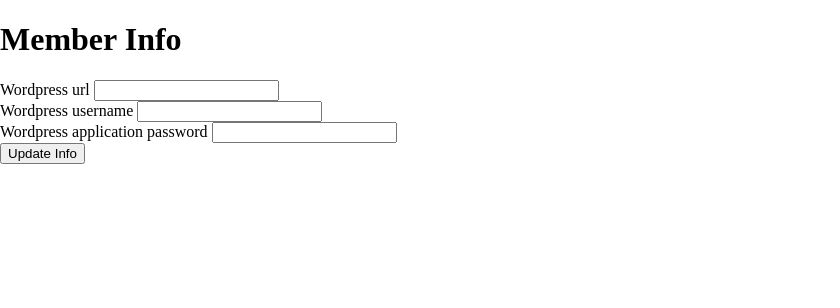
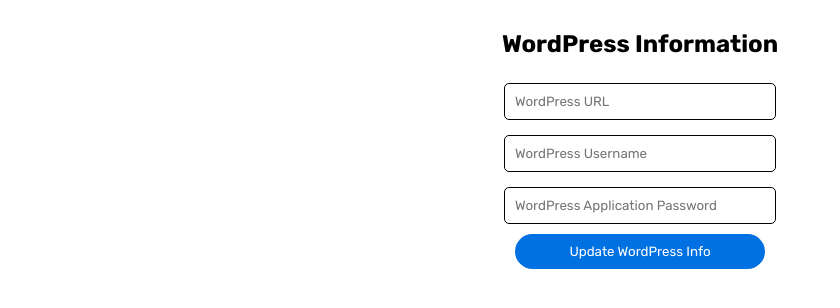
Before and after one commit to Dlang-max/AutoBlog_Django_App, a Django app: page /memberInfo/ in a window 1280 px wide. Shown: the part 28-336 px from the top of the page, without its empty margins (0-840 px from the left). Run offline with Django 4.2, Linux system fonts and the light colour scheme; the visitor is signed in with stand-in values (Sample User, id 1); parts of the project's set-up code (start-up, migrations or seed data) failed here and were passed over.

Commit message:
adding css styles to forms

```diff
--- a/mysite/autoblog/member_views.py
+++ b/mysite/autoblog/member_views.py
@@ -68,8 +68,7 @@
             task = write_blog.delay(username=username, title=title, addition_info=additional_info)
             return redirect("/memberDash")
 
-    form = GenerateBlogForm()
-    return render(request, "autoblog/generateBlog.html", {"form" : form})
+    return render(request, "autoblog/generateBlog.html")
 
 # SAVE BLOG
 @login_required(login_url="/login")
--- a/mysite/autoblog/templates/autoblog/memberInfo.html
+++ b/mysite/autoblog/templates/autoblog/memberInfo.html
@@ -3,15 +3,13 @@
 {% block title %}Member Info{% endblock %}
 
 {% block content %}
-<h1 class="introduction">Member Info</h1>
-<form method="POST">
+<form class="auth-form" method="POST">
     {% csrf_token %}
-    {% for field in form %}
-            <div>
-                <label for="{{ field.id_for_label }}">{{ field.label }}</label>
-                {{ field }}
-            </div>
-        {% endfor %}
-    <button type="submit">Update Info</button>
+    <h2 class="introduction">WordPress Information</h2>
+    {% csrf_token %}
+    <input class="auth-input" type="url" name="wordpress_url" placeholder="WordPress URL">
+    <input class="auth-input" type="text" name="wordpress_username" placeholder="WordPress Username">
+    <input class="auth-input" type="text" name="wordpress_application_password" placeholder="WordPress Application Password">
+    <button id="register-button" class="submit-button" type="submit">Update WordPress Info</button>
 </form>
 {% endblock %}
```
Also changed, not shown: mysite/autoblog/auth_views.py (+3 -5 lines).
